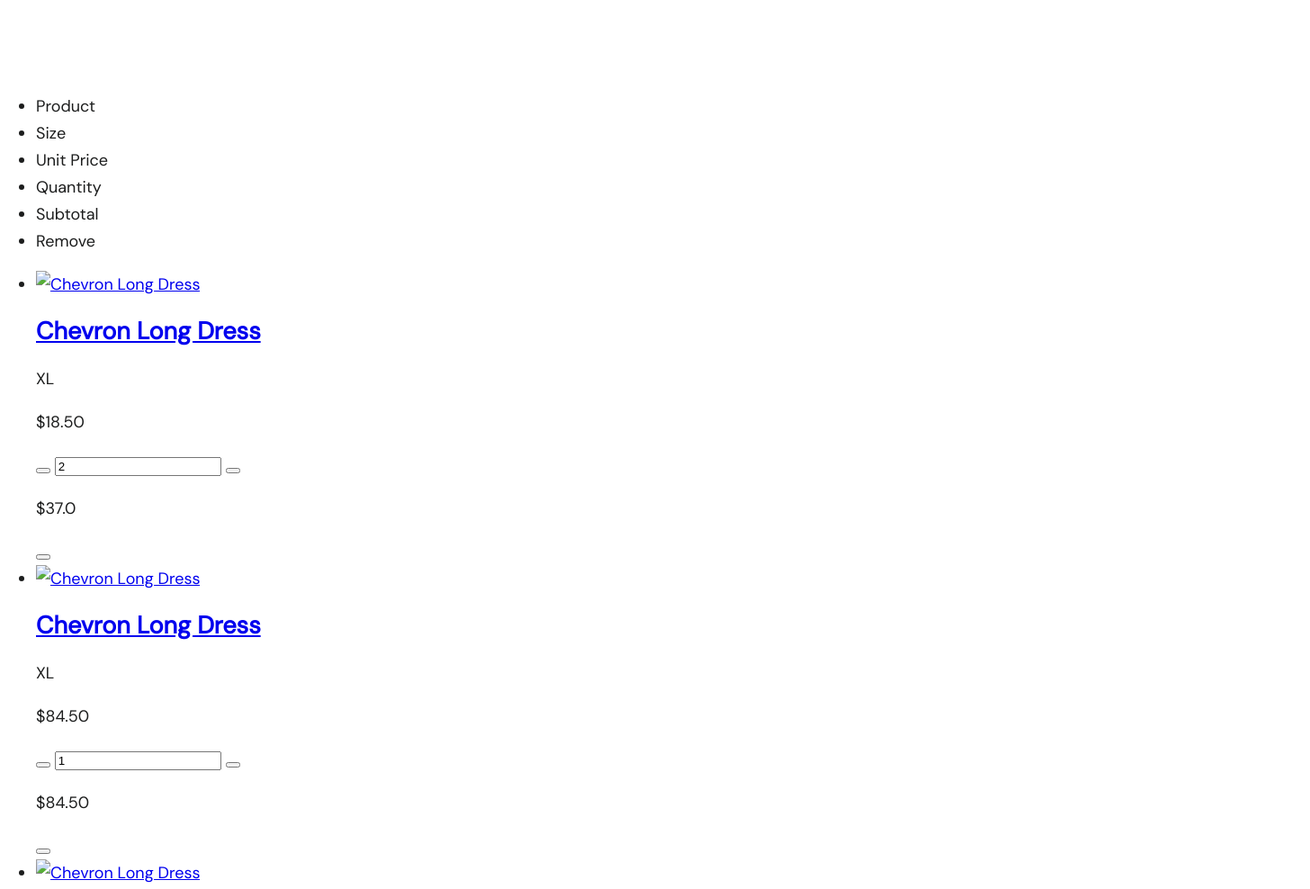
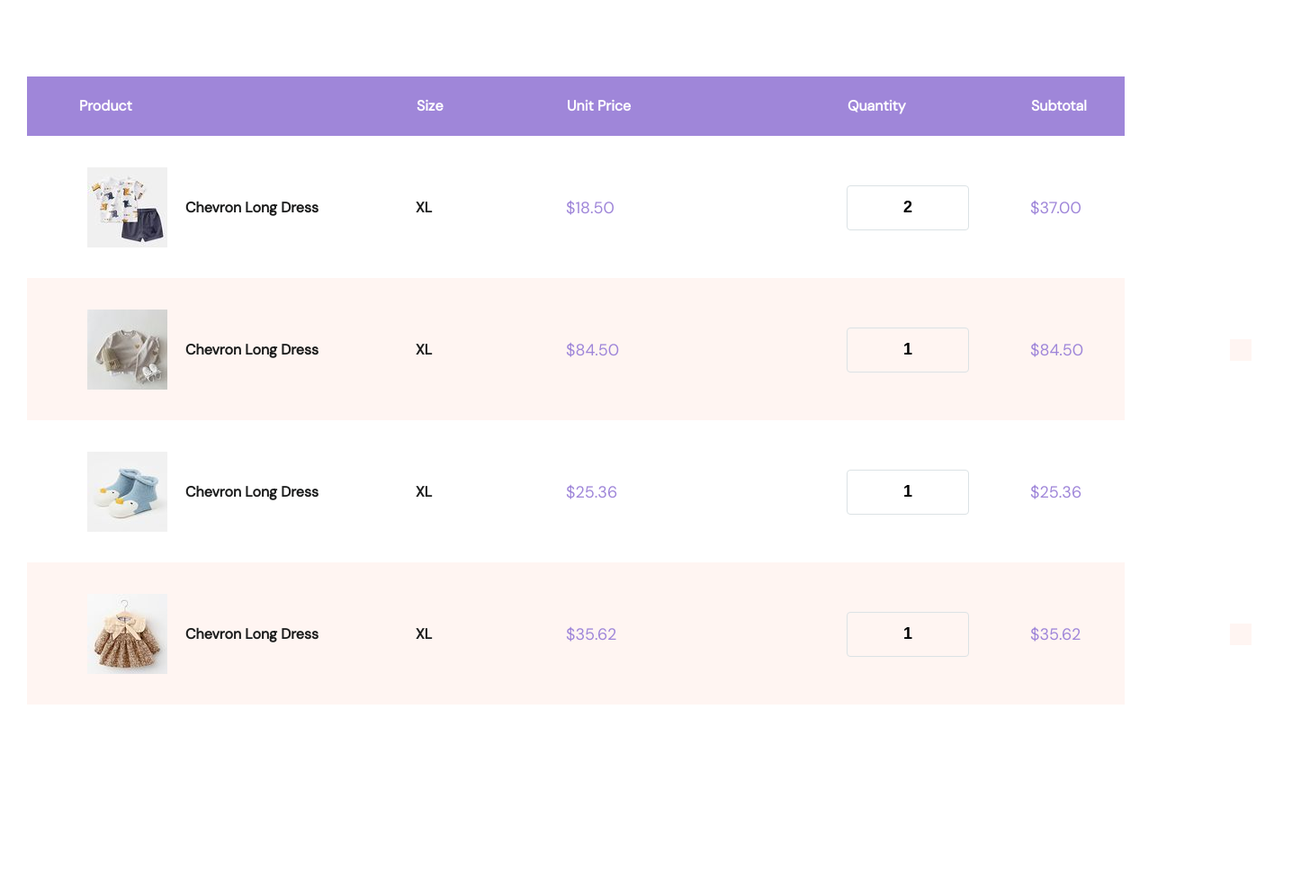
Before and after one commit to AnnaDaniuk777/Baby_shop_Kidify, a website: page source/index.html in a window 1280 px wide. Shown: the part 453-1441 px from the top of the page at 90% size, 1456 px wide, since content can reach past the window. After the commit the page ends 1236 px from the top, so only its background shows below. Drawn offline with nearby package versions, Linux system fonts and the light colour scheme; files that its build step writes are made by us from their sources.

Commit message:
Adding styles and html

```diff
--- a/source/index.html
+++ b/source/index.html
@@ -95,6 +95,7 @@
   <main class="cart">
     <section class="cart__catalog">
       <div class="cart__container container">
+        <div class="cart__wrapper">
           <h1 class="cart__title">Shop Cart</h1>
           <ol class="cart__pagination pagination">
             <li class="pagination__item">
@@ -120,69 +121,122 @@
           <ul class="cart__card card">
             <li class="card__item">
               <a class="card__link" href="#">
-              <img class="card__img" src="#" width="89" height="89" alt="Chevron Long Dress">
+                <img class="card__img" src="images/clothes-1@1x.jpg" srcset="images/clothes-1@2x.jpg 2x" width="89" height="89" alt="Chevron Long Dress">
                 <h2 class="card__title">Chevron Long Dress</h2>
               </a>
               <p class="card__size">XL</p>
               <p class="card__feature">$18.50</p>
               <div class="card__button-wrapper">
-              <button class="card__button-input" type="button"><span class="visually-hidden">Decrease quantity</span></button>
+                <button class="card__button-input" type="button">
+                  <span class="visually-hidden">Decrease quantity</span>
+                  <svg class="card__svg-icon" width="12" height="2">
+                    <use href="icons/stack.svg#arrow-minus"></use>
+                  </svg>
+                </button>
                 <label class="visually-hidden" for="quantity-one">Quantity</label>
                 <input class="card__input-quantity" id="quantity-one" type="number" name="quantity" value="2" min="1" required>
-              <button class="card__button-input" type="button"><span class="visually-hidden">Increase quantity</span></button>
+                <button class="card__button-input" type="button"><span class="visually-hidden">Increase quantity</span>
+                  <svg class="card__svg-icon" width="12" height="12">
+                    <use href="icons/stack.svg#arrow-plus"></use>
+                  </svg>
+                </button>
               </div>
-            <p class="card__subtotal">$37.0</p>
-            <button class="card__delete-button" type="button"><span class="visually-hidden">Delete</span></button>
+              <p class="card__subtotal">$37.00</p>
+              <button class="card__delete-button" type="button"><span class="visually-hidden">Delete</span>
+                <svg class="card__svg-icon" width="10" height="10">
+                  <use href="icons/stack.svg#delete-button-icon"></use>
+                </svg>
+              </button>
             </li>
             <li class="card__item">
               <a class="card__link" href="#">
-              <img class="card__img" src="#" width="89" height="89" alt="Chevron Long Dress">
+                <img class="card__img" src="images/clothes-2@1x.jpg" srcset="images/clothes-2@2x.jpg 2x" width="89" height="89" alt="Chevron Long Dress">
                 <h2 class="card__title">Chevron Long Dress</h2>
               </a>
               <p class="card__size">XL</p>
               <p class="card__feature">$84.50</p>
               <div class="card__button-wrapper">
-              <button class="card__button-input" type="button"><span class="visually-hidden">Decrease quantity</span></button>
+                <button class="card__button-input" type="button">
+                  <span class="visually-hidden">Decrease quantity</span>
+                  <svg class="card__svg-icon" width="12" height="2">
+                    <use href="icons/stack.svg#arrow-minus"></use>
+                  </svg>
+                </button>
                 <label class="visually-hidden" for="quantity-two">Quantity</label>
                 <input class="card__input-quantity" type="number" id="quantity-two" name="quantity" value="1" min="1" required>
-              <button class="card__button-input" type="button"><span class="visually-hidden">Increase quantity</span></button>
+                <button class="card__button-input" type="button"><span class="visually-hidden">Increase quantity</span>
+                  <svg class="card__svg-icon" width="12" height="12">
+                    <use href="icons/stack.svg#arrow-plus"></use>
+                  </svg>
+                </button>
               </div>
               <p class="card__subtotal">$84.50</p>
-            <button class="card__delete-button" type="button"><span class="visually-hidden">Delete</span></button>
+              <button class="card__delete-button" type="button"><span class="visually-hidden">Delete</span>
+                <svg class="card__svg-icon" width="10" height="10">
+                  <use href="icons/stack.svg#delete-button-icon"></use>
+                </svg>
+              </button>
             </li>
             <li class="card__item">
               <a class="card__link" href="#">
-              <img class="card__img" src="#" width="89" height="89" alt="Chevron Long Dress">
+                <img class="card__img" src="images/clothes-3@1x.jpg" srcset="images/clothes-3@2x.jpg 2x" width="89" height="89" alt="Chevron Long Dress">
                 <h2 class="card__title">Chevron Long Dress</h2>
               </a>
               <p class="card__size">XL</p>
               <p class="card__feature">$25.36</p>
               <div class="card__button-wrapper">
-              <button class="card__button-input" type="button"><span class="visually-hidden">Decrease quantity</span></button>
+                <button class="card__button-input" type="button">
+                  <span class="visually-hidden">Decrease quantity</span>
+                  <svg class="card__svg-icon" width="12" height="2">
+                    <use href="icons/stack.svg#arrow-minus"></use>
+                  </svg>
+                </button>
                 <label class="visually-hidden" for="quantity-three">Quantity</label>
                 <input class="card__input-quantity" id="quantity-three" type="number" name="quantity" value="1" min="1" required>
-              <button class="card__button-input" type="button"><span class="visually-hidden">Increase quantity</span></button>
+                <button class="card__button-input" type="button"><span class="visually-hidden">Increase quantity</span>
+                  <svg class="card__svg-icon" width="12" height="12">
+                    <use href="icons/stack.svg#arrow-plus"></use>
+                  </svg>
+                </button>
               </div>
               <p class="card__subtotal">$25.36</p>
-            <button class="card__delete-button" type="button"><span class="visually-hidden">Delete</span></button>
+              <button class="card__delete-button" type="button"><span class="visually-hidden">Delete</span>
+                <svg class="card__svg-icon" width="10" height="10">
+                  <use href="icons/stack.svg#delete-button-icon"></use>
+                </svg>
+              </button>
             </li>
             <li class="card__item">
               <a class="card__link" href="#">
-              <img class="card__img" src="#" width="89" height="89" alt="Chevron Long Dress">
+                <img class="card__img" src="images/clothes-4@1x.jpg" srcset="images/clothes-4@2x.jpg 2x" width="89" height="89" alt="Chevron Long Dress">
                 <h2 class="card__title">Chevron Long Dress</h2>
               </a>
               <p class="card__size">XL</p>
               <p class="card__feature">$35.62</p>
               <div class="card__button-wrapper">
-              <button class="card__button-input" type="button"><span class="visually-hidden">Decrease quantity</span></button>
+                <button class="card__button-input" type="button">
+                  <span class="visually-hidden">Decrease quantity</span>
+                  <svg class="card__svg-icon" width="12" height="2">
+                    <use href="icons/stack.svg#arrow-minus"></use>
+                  </svg>
+                </button>
                 <label class="visually-hidden" for="quantity-four">Quantity</label>
                 <input class="card__input-quantity" id="quantity-four" type="number" name="quantity" value="1" min="1" required>
-              <button class="card__button-input" type="button"><span class="visually-hidden">Increase quantity</span></button>
+                <button class="card__button-input" type="button"><span class="visually-hidden">Increase quantity</span>
+                  <svg class="card__svg-icon" width="12" height="12">
+                    <use href="icons/stack.svg#arrow-plus"></use>
+                  </svg>
+                </button>
               </div>
               <p class="card__subtotal">$35.62</p>
-            <button class="card__delete-button" type="button"><span class="visually-hidden">Delete</span></button>
+              <button class="card__delete-button" type="button"><span class="visually-hidden">Delete</span>
+                <svg class="card__svg-icon" width="10" height="10">
+                  <use href="icons/stack.svg#delete-button-icon"></use>
+                </svg>
+              </button>
             </li>
           </ul>
+        </div>
       </div>
     </section>
   </main>
--- /dev/null
+++ b/source/styles/blocks/card.scss
@@ -0,0 +1,100 @@
+.card {
+  @include reset;
+  display: flex;
+  flex-direction: column;
+}
+
+.card__item {
+  display: grid;
+  grid-template-columns: 355px 157px 302px 194px 212px 88px;
+  gap: 10px;
+  padding: 35px 43px 34px 67px;
+  align-items: center;
+
+  &:nth-child(even) {
+    background-color: $additional-background;
+  }
+}
+
+.card__link {
+  display: flex;
+  gap: 20px;
+  text-decoration: none;
+  align-items: center;
+}
+
+.card__img {
+  display: block;
+}
+
+.card__title {
+  margin: 0;
+  font-size: 16px;
+  line-height: 20px;
+  font-weight: 700;
+  color: $primary-color;
+}
+
+.card__size {
+  margin: 0;
+  font-size: 16px;
+  line-height: 20px;
+  font-weight: 700;
+}
+
+.card__feature {
+  margin: 0;
+  color: $secondary-color;
+}
+
+.card__button-wrapper {
+  display: flex;
+  max-width: 136px;
+  border: 1px solid $extra-background;
+  border-radius: 4px;
+}
+
+.card__button-input {
+  width: 45px;
+  border: none;
+  padding: 0;
+  position: relative;
+  background-color: inherit;
+  cursor: pointer;
+}
+
+.card__svg-icon {
+  position: absolute;
+  top: 50%;
+  left: 50%;
+  transform: translate(-50%, -50%);
+}
+
+.card__input-quantity {
+  width: 45px;
+  height: 48px;
+  border: none;
+  -webkit-appearance: textfield;
+  appearance: textfield;
+  display: inline-block;
+  font-size: 18px;
+  line-height: 23px;
+  font-weight: 700;
+  text-align: center;
+  background-color: inherit;
+}
+
+.card__delete-button {
+  border: none;
+  background-color: inherit;
+  width: 24px;
+  height: 24px;
+  padding: 0;
+  position: relative;
+  cursor: pointer;
+}
+
+.card__subtotal {
+  color: $secondary-color;
+  margin: 0;
+}
--- a/source/styles/blocks/cart.scss
+++ b/source/styles/blocks/cart.scss
@@ -1,14 +1,31 @@
-.cart {
-  .cart__container {
-    padding-left: 605px;
-    padding-right: 605px;
-    padding-bottom: 88px;
-  }
-}
-
 .cart__title {
   margin: 0;
   margin-bottom: 22px;
   font-size: 64px;
   line-height: 82px;
 }
+
+.cart__features {
+  @include reset;
+  display: grid;
+  grid-template-columns: 423px 157px 302px 194px 212px 88px;
+  gap: 10px;
+  background-color: $secondary-color;
+  padding: 19px 0;
+}
+
+.cart__features-item {
+  font-size: 16px;
+  line-height: 28px;
+  font-weight: 700;
+  color: $basic-background;
+
+  &:first-child {
+    padding-left: 58px;
+  }
+}
+
+.cart__wrapper {
+  padding: 0 562px;
+  margin-bottom: 88px;
+}
--- a/source/styles/blocks/pagination.scss
+++ b/source/styles/blocks/pagination.scss
@@ -16,7 +16,7 @@
   @include pseudo;
   width: 5px;
   height: 12px;
-  background-image: url("build/icons/stack.svg#pagination-arrow");
+  background-image: url("../icons/stack.svg#pagination-arrow");
   background-repeat: no-repeat;
   background-position: center;
   background-size: cover;
--- a/source/styles/common/global.scss
+++ b/source/styles/common/global.scss
@@ -35,3 +35,9 @@ input[type="number"] {
 input::placeholder {
   color: $basic-background;
 }
+
+input[type="number"]::-webkit-inner-spin-button,
+input[type="number"]::-webkit-outer-spin-button {
+  -webkit-appearance: none;
+  margin: 0;
+}
--- a/source/styles/styles.scss
+++ b/source/styles/styles.scss
@@ -8,7 +8,7 @@
 @import "./blocks/header.scss";
 @import "./blocks/cart.scss";
 @import "./blocks/pagination.scss";
-// @import "./blocks/benefit-item.scss";
+@import "./blocks/card.scss";
 // @import "./blocks/benefits.scss";
 // @import "./blocks/button.scss";
 // @import "./blocks/card.scss";
```
Also changed, not shown: source/icons/arrow-minus.svg (added), source/icons/arrow-plus.svg (added), source/icons/delete-button-icon.svg (added). Lines whose indentation alone changed are shown as unchanged.
